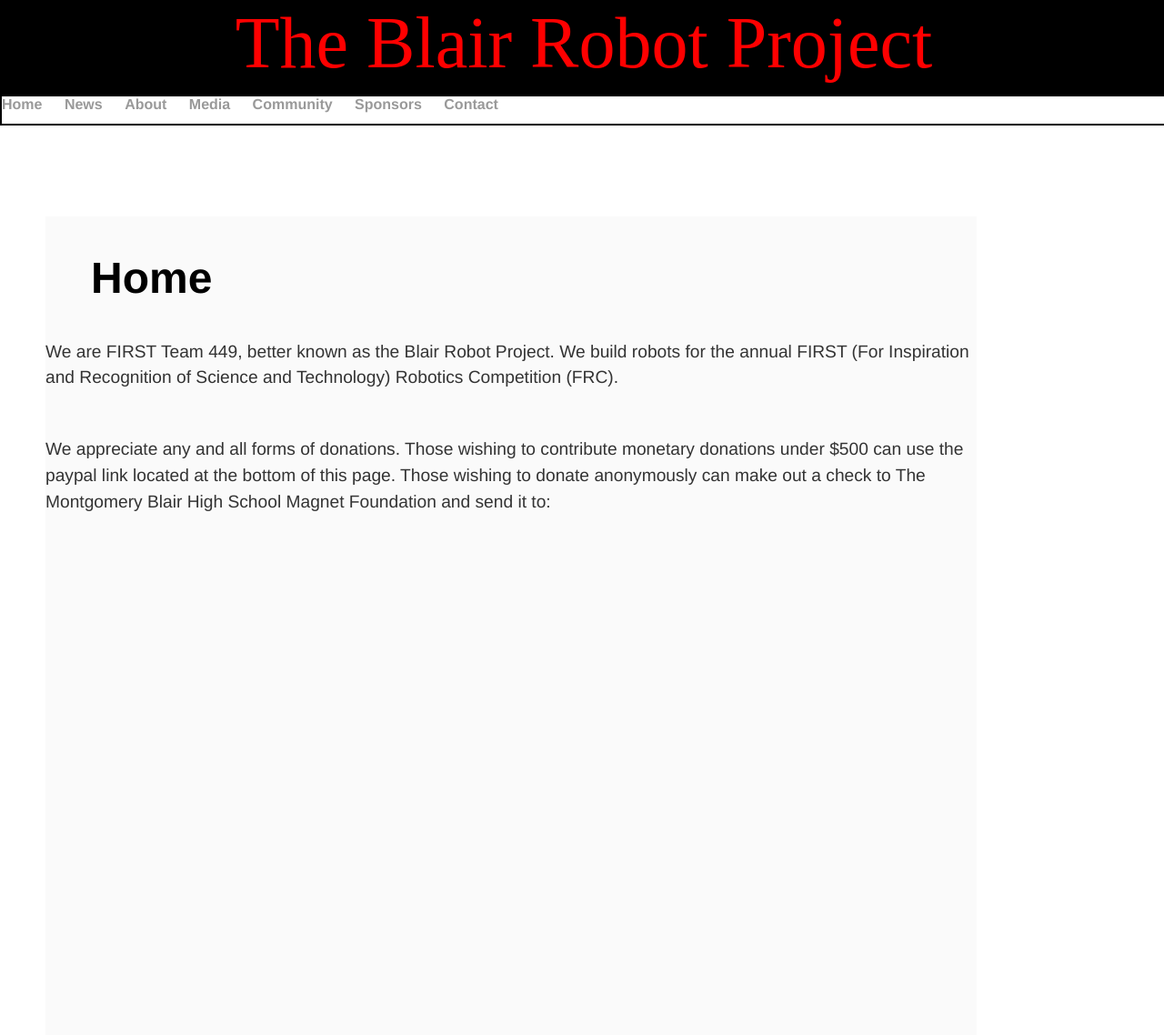
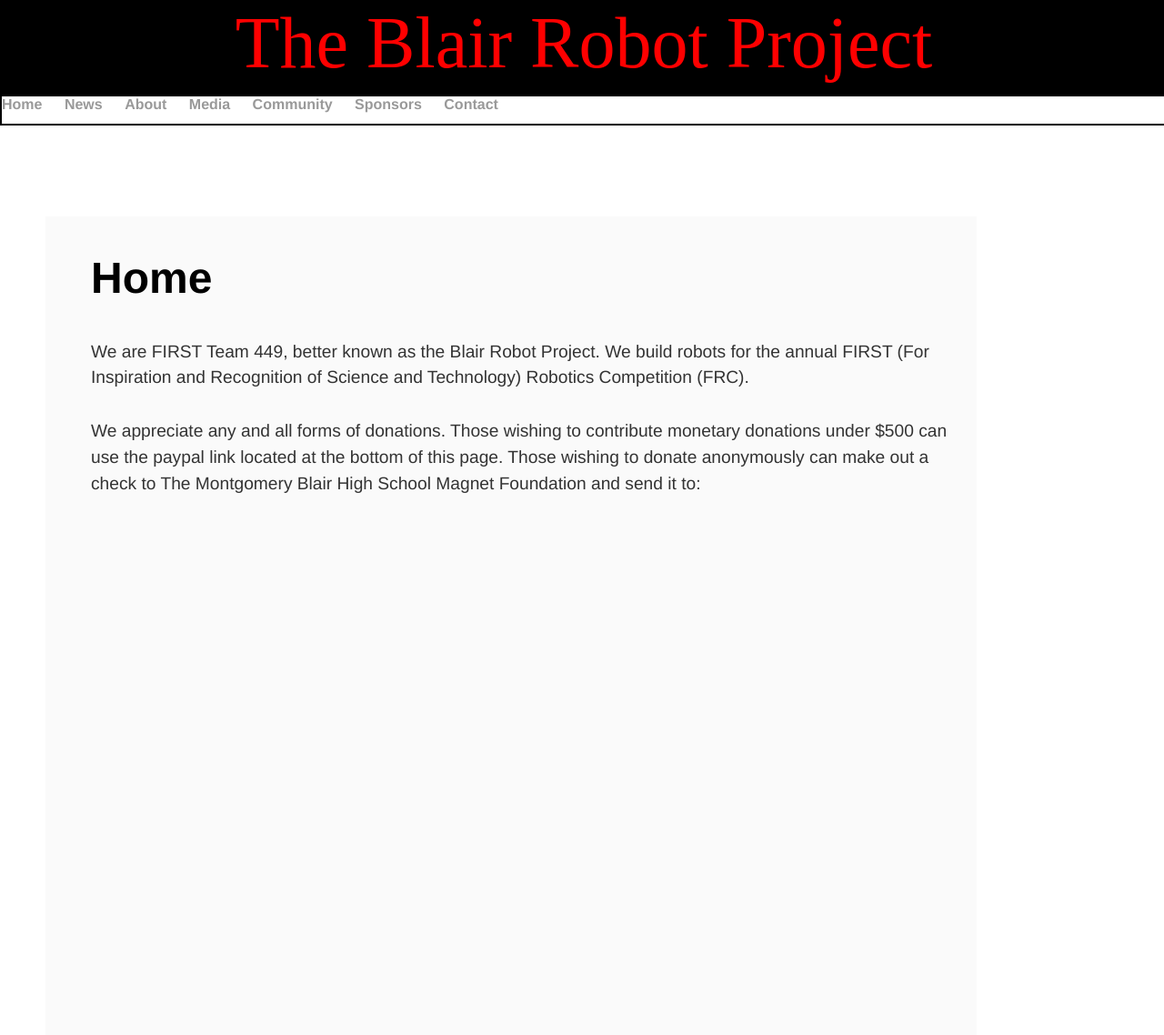
Before and after one commit to mouseythemouse/blair-robot-project.github.io, a Jekyll site: the page built from index.html, in a window 1280 px wide. Shown: the whole page at 91% size. Built offline with Jekyll 4.4.1, drawn with Linux system fonts in a browser that asks for light colours.

Commit message:
Update main.css

```diff
--- a/css/main.css
+++ b/css/main.css
@@ -79,7 +79,8 @@
     font-size: 1.2em;
     line-height: 1.5em;
     color: #333;
-    margin-bottom: 50px;
+    margin-bottom: 30px;
+    margin-left: 50px;
     height: 100%;
     font-family: 'Helvetica', 'Arial', 'Sans-Serif';
 }
```
